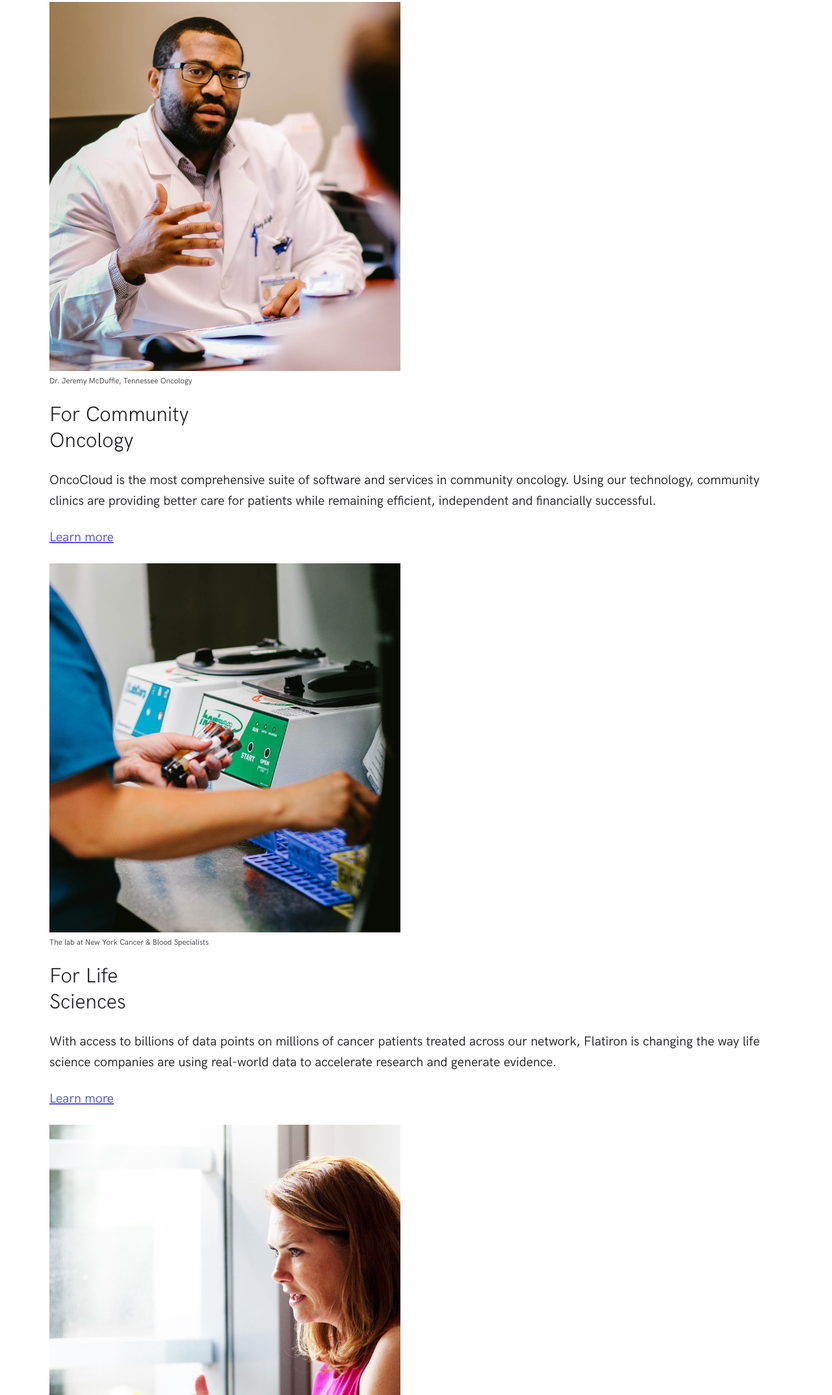
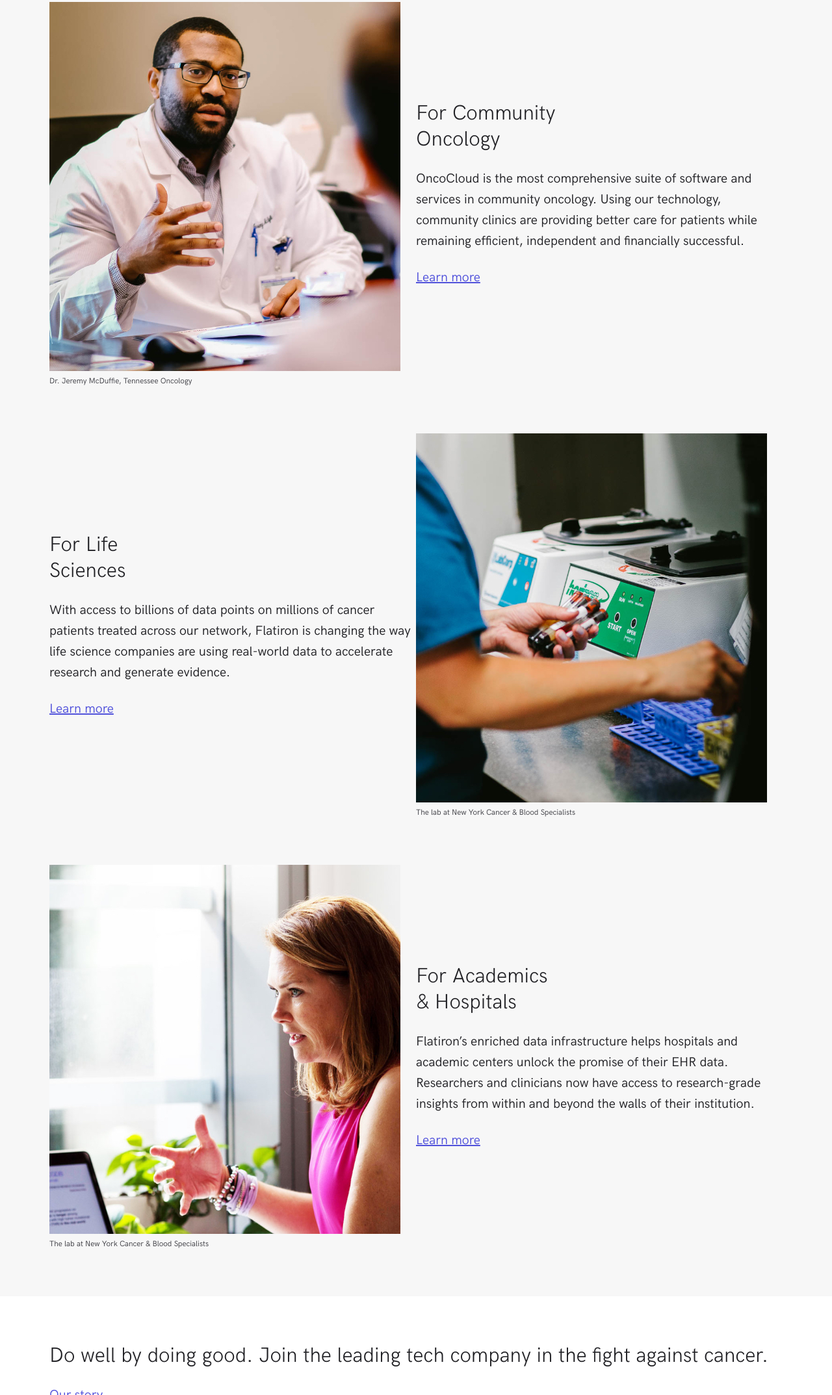
Before and after one commit to mct-ui/responsive-design-part-2-SomersCy-Jay, a plain HTML site: page index.html in a window 1280 px wide. Shown: the part 1141-3288 px from the top of the page at 65% size. Drawn offline with Linux system fonts and the light colour scheme; files whose address does not match are found by name.

Commit message:
Changed section 2 layout

```diff
--- a/css/screen.css
+++ b/css/screen.css
@@ -3,24 +3,21 @@
 \*------------------------------------*/
 
 @font-face {
-    font-family: "HK Grotesk Web";
+  font-family: 'HK Grotesk Web';
   font-weight: 200;
-    src: url("../fonts/hkgrotesk-light-webfont.woff") format("woff"),
-         url("../fonts/hkgrotesk-light-webfont.woff2") format("woff2");
+  src: url('../fonts/hkgrotesk-light-webfont.woff') format('woff'), url('../fonts/hkgrotesk-light-webfont.woff2') format('woff2');
 }
 
 @font-face {
-    font-family: "HK Grotesk Web";
+  font-family: 'HK Grotesk Web';
   font-weight: 400;
-    src: url("../fonts/hkgrotesk-regular-webfont.woff") format("woff"),
-         url("../fonts/hkgrotesk-regular-webfont.woff2") format("woff2");
+  src: url('../fonts/hkgrotesk-regular-webfont.woff') format('woff'), url('../fonts/hkgrotesk-regular-webfont.woff2') format('woff2');
 }
 
 @font-face {
-    font-family: "HK Grotesk Web";
+  font-family: 'HK Grotesk Web';
   font-weight: 600;
-    src: url("../fonts/hkgrotesk-medium-webfont.woff") format("woff"),
-         url("../fonts/hkgrotesk-medium-webfont.woff2") format("woff2");
+  src: url('../fonts/hkgrotesk-medium-webfont.woff') format('woff'), url('../fonts/hkgrotesk-medium-webfont.woff2') format('woff2');
 }
 
 /*------------------------------------*\
@@ -36,7 +33,7 @@
 html {
   font-size: 16px;
   line-height: 1.5;
-    font-family: "HK Grotesk Web", sans-serif;
+  font-family: 'HK Grotesk Web', sans-serif;
   color: #202024;
   box-sizing: border-box;
   -webkit-font-smoothing: antialiased;
@@ -64,7 +61,7 @@ html {
  */
 
 ::selection {
-    background: #5051DB;
+  background: #5051db;
   color: white;
   text-shadow: none;
 }
@@ -159,7 +156,7 @@ figcaption {
   font-size: 12px;
   line-height: 16px;
   margin-top: 8px;
-    color: #3C3C42;
+  color: #3c3c42;
 }
 
 hr {
@@ -170,18 +167,18 @@ hr {
 }
 
 a {
-    color: #5051DB;
-    transition: all .1s ease-in-out;
+  color: #5051db;
+  transition: all 0.1s ease-in-out;
 }
 
 a:visited,
 a:active {
-    color: #5051DB;
+  color: #5051db;
 }
 
 a:hover,
 a:focus {
-    color: #3E3EA8;
+  color: #3e3ea8;
 }
 
 /*------------------------------------*\
@@ -221,6 +218,9 @@ a:focus {
     padding-top: 72px;
     padding-bottom: 48px;
   }
+}
+.o-row—neutral-x-light {
+  background-color: #f7f7f7;
 }
 
 /*
@@ -391,7 +391,6 @@ a:focus {
   }
 }
 
-
 /*------------------------------------*\
   #COMPONENTS
 \*------------------------------------*/
@@ -467,13 +466,13 @@ a:focus {
 .c-nav__link--meta,
 .c-nav__link--meta:visited,
 .c-nav__link--meta:active {
-    color: #6C6C75;
+  color: #6c6c75;
 }
 
 .is-selected .c-nav__link,
 .c-nav__link:hover,
 .c-nav__link:focus {
-    color: #5051DB;
+  color: #5051db;
 }
 
 @media (min-width: 768px) {
@@ -805,18 +804,18 @@ a:focus {
     text-decoration: underline;
   }
   a[href]:after {
-        content: " (" attr(href) ")";
+    content: ' (' attr(href) ')';
   }
   abbr[title]:after {
-        content: " (" attr(title) ")";
+    content: ' (' attr(title) ')';
   }
   /*
      * Don't show links that are fragment identifiers,
      * or use the `javascript:` pseudo protocol
      */
-    a[href^="#"]:after,
-    a[href^="javascript:"]:after {
-        content: "";
+  a[href^='#']:after,
+  a[href^='javascript:']:after {
+    content: '';
   }
   pre {
     white-space: pre-wrap !important;
--- a/index.html
+++ b/index.html
@@ -90,9 +90,13 @@
                 </div>
             </div>
         </section>
-        <section class="o-row o-row--lg">
+        <section class="o-row o-row--lg o-row—neutral-x-light">
             <div class="o-container">
+                <div  class="o-section o-section--lg">
                     <article>
+
+                        <div class="o-layout o-layout--align-center">
+                            <div class="o-layout__item u-1-of-2-bp3">
                                 <figure>
                                     <picture>
                                         <source srcset="img/jpg/img-1.jpg" media="(min-width: 992px)">
@@ -101,6 +105,8 @@
                                     </picture>
                                     <figcaption>Dr. Jeremy McDuffie, Tennessee Oncology</figcaption>
                                 </figure>
+                            </div>
+                            <div class="o-layout__item u-1-of-2-bp3">
                                 <header>
                                     <h2>
                                         For Community <br>
@@ -113,8 +119,14 @@
                                 <p>
                                     <a href="#!">Learn more</a>
                                 </p>
+                            </div>
+                        </div>
                     </article>
+                </div>
+                <div class="o-section o-section--lg">
                     <article>
+                       <div class="o-layout o-layout--row-reverse o-layout--align-center">
+                            <div class="o-layout__item u-1-of-2-bp3">
                                 <figure>
                                     <picture>
                                         <source srcset="img/jpg/img-2.jpg" media="(min-width: 992px)">
@@ -123,6 +135,8 @@
                                     </picture>
                                     <figcaption>The lab at New York Cancer & Blood Specialists</figcaption>
                                 </figure>
+                            </div>
+                            <div class="o-layout__item u-1-of-2-bp3">
                                 <header>
                                     <h2>
                                         For Life <br>
@@ -135,8 +149,14 @@
                                 <p>
                                     <a href="#!">Learn more</a>
                                 </p>
+                            </div>
+                       </div>
                     </article>
+                </div>
+                <div class="o-section o-section--lg">
                     <article>
+                        <div class="o-layout o-layout--align-center">
+                            <div class="o-layout__item u-1-of-2-bp3">
                                 <figure>
                                     <picture>
                                         <source srcset="img/jpg/img-3.jpg" media="(min-width: 992px)">
@@ -145,6 +165,8 @@
                                     </picture>
                                     <figcaption>The lab at New York Cancer & Blood Specialists</figcaption>
                                 </figure>
+                            </div>
+                            <div class="o-layout__item u-1-of-2-bp3">
                                 <header>
                                     <h2>
                                         For Academics <br>
@@ -157,7 +179,10 @@
                                 <p>
                                     <a href="#!">Learn more</a>
                                 </p>
+                            </div>
+                        </div>
                     </article>
+                </div>
             </div>
         </section>
         <section class="o-row o-row--lg">
```
Lines whose indentation alone changed are shown as unchanged.
